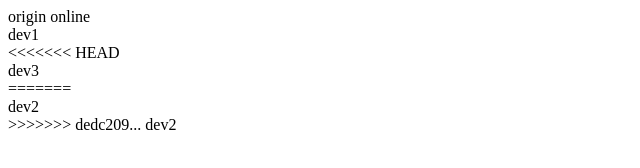
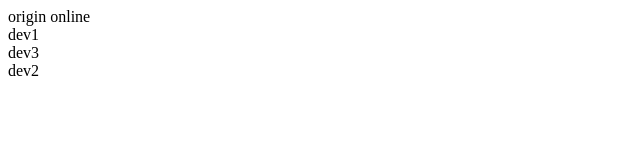
Before and after one commit to rongshuo/gitCompanytest, a plain HTML site: page index.html in a window 1280 px wide. Shown: the whole page, without its empty margins (0-640 px from the left). Drawn offline with Linux system fonts and the light colour scheme.

Commit message:
dev2-dev3

```diff
--- a/index.html
+++ b/index.html
@@ -9,10 +9,7 @@
 <body>
     <div>origin online</div>
     <div>dev1</div>
-<<<<<<< HEAD
     <div>dev3</div>
-=======
     <div>dev2</div>
->>>>>>> dedc209... dev2
 </body>
 </html>
```
